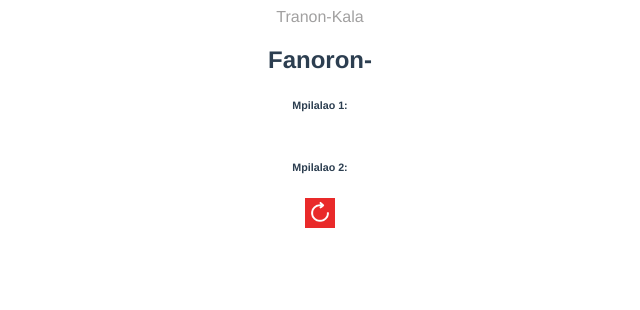
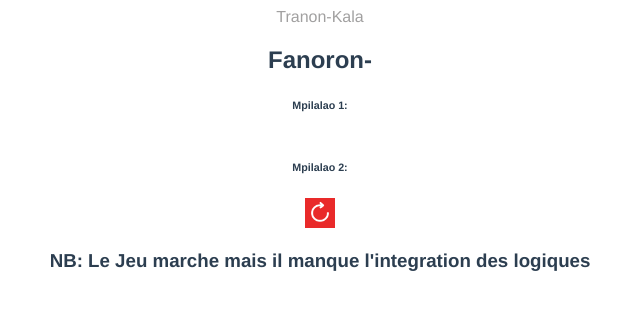
Before and after one commit to TatumLn/Gasy-Game-GG, a Vue app in the folder fanorona-vuejs/: page /Board in a window 1280 px wide. Shown: the top 310 px of the page, without its empty margins (320-960 px from the left). Built offline with nearby package versions, Linux system fonts and the light colour scheme.

Commit message:
Fanorona Malagasy!

```diff
--- a/fanorona-vuejs/src/components/Board.vue
+++ b/fanorona-vuejs/src/components/Board.vue
@@ -13,7 +13,7 @@
       <!--Zone de jeu-->
       <div class="Zone-Jeu">
       <div class="board-row" v-for="(row, rowIndex) in board" :key="rowIndex">
-        <div class="board-cell" v-for="(cell, cellIndex) in row" :key="cellIndex" @click="Click(rowIndex, cellIndex); CapturerOuPas(rowIndex, cellIndex)">
+        <div class="board-cell" v-for="(cell, cellIndex) in row" :key="cellIndex" @click="Click(rowIndex, cellIndex)">
           <!--Pion du jeu-->
           <div v-if="cell === 'v'" class="pion vert" :class="{ selectionner: PionPosition && PionPosition.row === rowIndex && PionPosition.cell === cellIndex }"></div>
           <div v-if="cell === 'n'" class="pion noir" :class="{ selectionner: PionPosition && PionPosition.row === rowIndex && PionPosition.cell === cellIndex }"></div>
@@ -26,6 +26,8 @@
       <h6>Mpilalao 2:</h6>
       </div>
       <button class="btnAverina" @click="Reset"></button>
+      <br>
+      <h3>NB: Le Jeu marche mais il manque l'integration des logiques </h3>
     </div>
 </template>
 
```
Also changed, not shown: 1 other file (tests, documents, lock files or other folders).
